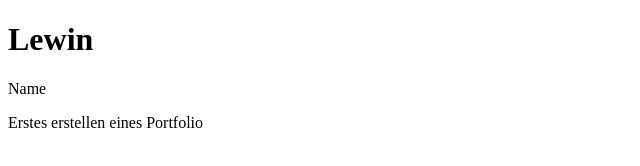
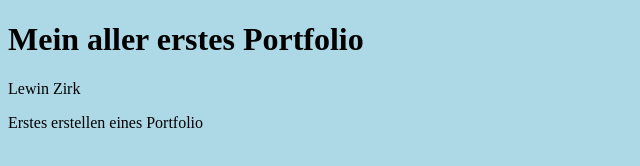
Before and after one commit to zirklewin-X/zirkLewin-X.github.io, a plain HTML site: page index.html in a window 1280 px wide. Shown: the whole page, without its empty margins (0-640 px from the left). Drawn offline with Linux system fonts and the light colour scheme.

Commit message:
Update index.html with title and styling

```diff
--- a/index.html
+++ b/index.html
@@ -2,11 +2,20 @@
 <!DOCTYPE html>
 <html>
 <head>
+  <title>Titel</title>
+  <style>
+
+    body {
+      background-color: lightblue;
+    }
+    </style>
+
 <title>Mein erstes Projekt</title>
+
 </head>
 <body>
-<h1>Lewin</h1>
-<p>Name</p>
+<h1>Mein aller erstes Portfolio</h1>
+<p>Lewin Zirk</p>
 <p>Erstes erstellen eines Portfolio</p>
 </body>
 </html>
```
